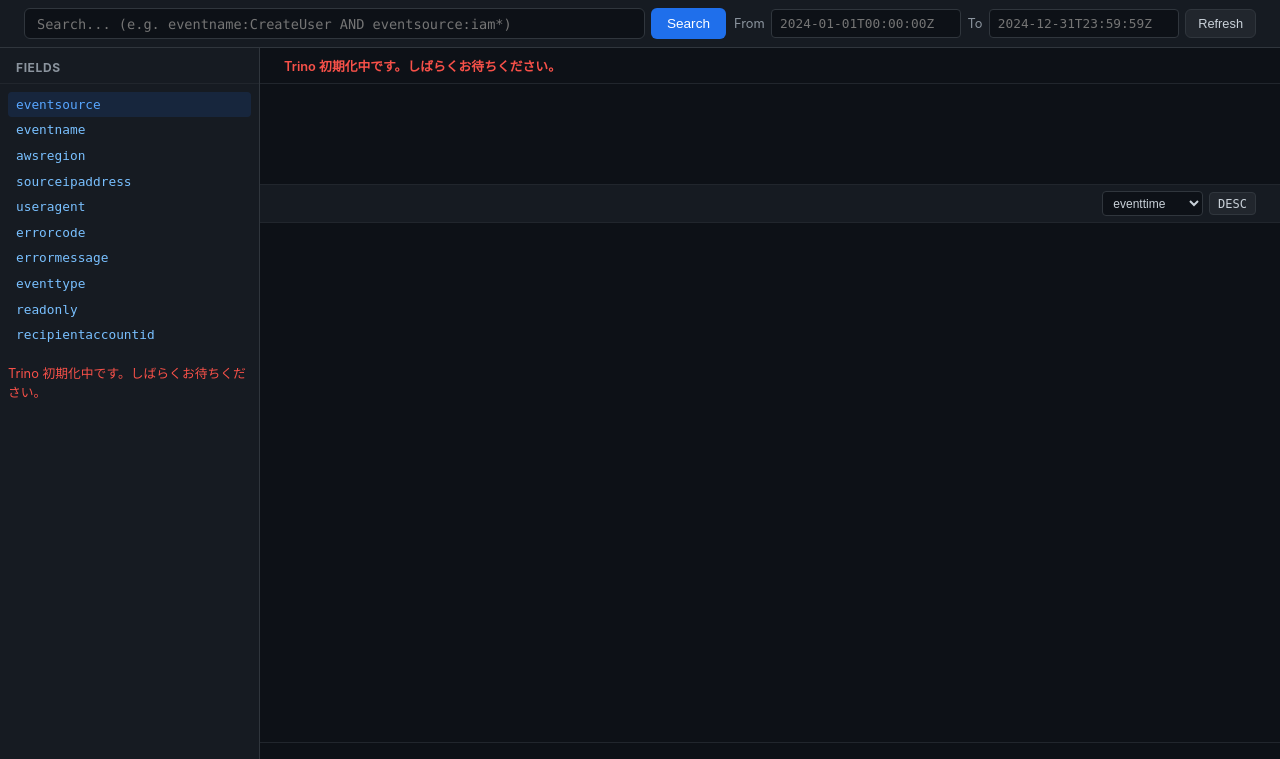
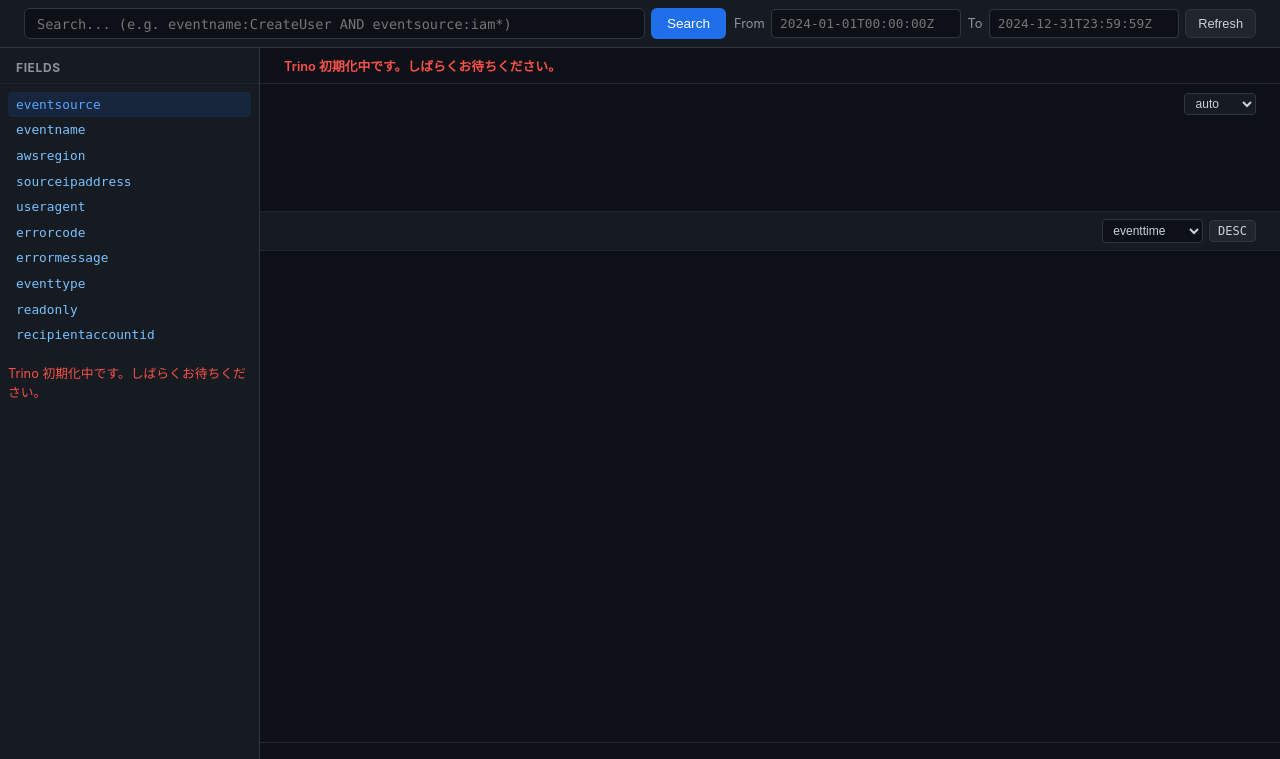
Before and after one commit to Nat-bee/audit-quiz, a Flask app: page /explore in a window 1280 px wide. Shown: the part 41-800 px from the top of the page. Run offline with Flask 3, Linux system fonts and the light colour scheme; data that the repository does not hold is empty.

Commit message:
feat: configurable histogram interval with auto-detection
- Add interval selector (auto, 1m, 5m, 15m, 1h, 1d) to histogram
- Auto mode picks granularity based on time range span:
  <=1h→1min, <=6h→5min, <=24h→15min, <=7d→1h, >7d→1d
- Display resolved interval and bucket count in histogram header
- Backend: HISTOGRAM_INTERVALS dict with Trino SQL expressions

```diff
--- a/app/main.py
+++ b/app/main.py
@@ -367,12 +367,51 @@
     })
 
 
+HISTOGRAM_INTERVALS = {
+    "1m":  {"len": 16, "expr": "SUBSTR(eventtime, 1, 16)"},
+    "5m":  {"len": 16, "expr": "CONCAT(SUBSTR(eventtime, 1, 14), "
+            "LPAD(CAST(CAST(SUBSTR(eventtime, 15, 2) AS INTEGER) / 5 * 5 AS VARCHAR), 2, '0'))"},
+    "15m": {"len": 16, "expr": "CONCAT(SUBSTR(eventtime, 1, 14), "
+            "LPAD(CAST(CAST(SUBSTR(eventtime, 15, 2) AS INTEGER) / 15 * 15 AS VARCHAR), 2, '0'))"},
+    "1h":  {"len": 13, "expr": "SUBSTR(eventtime, 1, 13)"},
+    "1d":  {"len": 10, "expr": "SUBSTR(eventtime, 1, 10)"},
+}
+
+
+def _auto_interval(time_from, time_to):
+    from datetime import datetime
+    try:
+        fmt = "%Y-%m-%dT%H:%M:%SZ"
+        t0 = datetime.strptime(time_from, fmt)
+        t1 = datetime.strptime(time_to, fmt)
+        span = (t1 - t0).total_seconds()
+    except (ValueError, TypeError):
+        return "1h"
+    if span <= 3600:
+        return "1m"
+    if span <= 3600 * 6:
+        return "5m"
+    if span <= 3600 * 24:
+        return "15m"
+    if span <= 3600 * 24 * 7:
+        return "1h"
+    return "1d"
+
+
 @app.route("/api/histogram", methods=["POST"])
 def api_histogram():
     body = request.json or {}
     query_str = body.get("query", "").strip()
     time_from = body.get("from", "")
     time_to = body.get("to", "")
+    interval = body.get("interval", "auto")
+
+    if interval == "auto":
+        interval = _auto_interval(time_from, time_to)
+    if interval not in HISTOGRAM_INTERVALS:
+        interval = "1h"
+
+    bucket_expr = HISTOGRAM_INTERVALS[interval]["expr"]
 
     conditions = []
     if time_from:
@@ -390,13 +429,13 @@
     where = " AND ".join(conditions) if conditions else "1=1"
 
     sql = (
-        f"SELECT SUBSTR(eventtime, 1, 13) AS bucket, COUNT(*) AS cnt "
+        f"SELECT {bucket_expr} AS bucket, COUNT(*) AS cnt "
         f"FROM cloudtrail_logs WHERE {where} "
-        f"GROUP BY SUBSTR(eventtime, 1, 13) ORDER BY bucket"
+        f"GROUP BY {bucket_expr} ORDER BY bucket"
     )
     result = execute_query(sql)
     buckets = [{"key": r[0], "count": int(r[1])} for r in result.get("rows", [])]
-    return jsonify({"buckets": buckets, "error": result.get("error")})
+    return jsonify({"buckets": buckets, "interval": interval, "error": result.get("error")})
 
 
 @app.route("/api/field_stats", methods=["POST"])
--- a/app/static/explore.css
+++ b/app/static/explore.css
@@ -269,6 +269,29 @@
   background: #0d1117;
 }
 
+.histogram-header {
+  display: flex;
+  align-items: center;
+  justify-content: space-between;
+  margin-bottom: 0.25rem;
+}
+
+.histogram-label {
+  font-size: 0.7rem;
+  color: #6e7681;
+}
+
+.interval-controls select {
+  background: #161b22;
+  color: #c9d1d9;
+  border: 1px solid #30363d;
+  border-radius: 4px;
+  padding: 0.15rem 0.4rem;
+  font-size: 0.75rem;
+  cursor: pointer;
+}
+.interval-controls select:focus { outline: none; border-color: #58a6ff; }
+
 .doc-controls {
   display: flex;
   align-items: center;
--- a/app/templates/explore.html
+++ b/app/templates/explore.html
@@ -44,6 +44,19 @@
       <div class="hits-bar" id="hits-bar"></div>
 
       <div class="histogram-container">
+        <div class="histogram-header">
+          <span class="histogram-label" id="histogram-label"></span>
+          <div class="interval-controls">
+            <select id="interval-select" onchange="doSearch()">
+              <option value="auto">auto</option>
+              <option value="1m">1 min</option>
+              <option value="5m">5 min</option>
+              <option value="15m">15 min</option>
+              <option value="1h">1 hour</option>
+              <option value="1d">1 day</option>
+            </select>
+          </div>
+        </div>
         <canvas id="histogram" height="80"></canvas>
       </div>
 
@@ -196,6 +209,7 @@
       const canvas = document.getElementById('histogram');
       const ctx = canvas.getContext('2d');
       canvas.width = canvas.parentElement.clientWidth;
+      const label = document.getElementById('histogram-label');
 
       try {
         const res = await fetch('/api/histogram', {
@@ -205,13 +219,17 @@
             query: document.getElementById('search-input').value,
             from: document.getElementById('time-from').value,
             to: document.getElementById('time-to').value,
+            interval: document.getElementById('interval-select').value,
           }),
         });
         const data = await res.json();
         if (data.error || !data.buckets.length) {
           ctx.clearRect(0, 0, canvas.width, canvas.height);
+          label.textContent = '';
           return;
         }
+        const intervalNames = {'1m':'1 min','5m':'5 min','15m':'15 min','1h':'1 hour','1d':'1 day'};
+        label.textContent = `${data.buckets.length} buckets @ ${intervalNames[data.interval] || data.interval}`;
         drawHistogram(ctx, canvas, data.buckets);
       } catch (_) {}
     }
```
